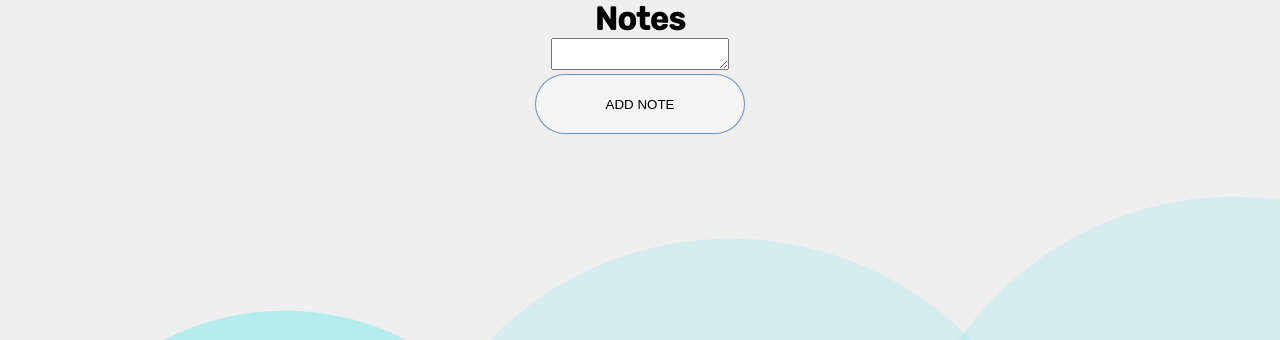
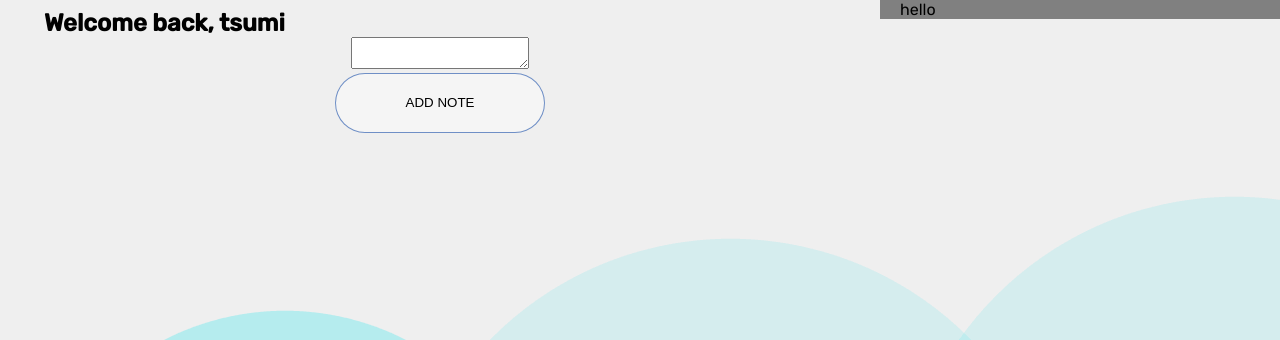
Before and after one commit to tsuminetic/dockerproj, a Flask app: page / in a window 1280 px wide. Shown: the part 93-433 px from the top of the page. Run offline with Flask 3, Linux system fonts and the light colour scheme; a user stored in the database is signed in.

Commit message:
list and note

```diff
--- a/templates/index.html
+++ b/templates/index.html
@@ -1,9 +1,40 @@
-{% extends "base.html" %} {% block head %}<title>Many.do</title>{% endblock %} {%
-block body %}
+{% extends "base.html" %}
 
 
-<h1 align="center">Notes</h1>
+{% block head %}
 
+
+<title>Many.do</title>
+
+
+{% endblock %}
+
+{% block body %}
+
+<style>
+  aside {
+    background-color: #CCCCCC;
+    float: right;
+    width: 380px;
+    padding-left: 20px;
+  }
+  section {
+    margin-right: 400px; /* Ensure there's space for the aside */
+  }
+</style>
+
+
+
+<aside style="background-color: gray;">
+  <p>hello</p>
+</aside>
+
+
+
+
+<section>
+
+<h1 align="start" style="margin-left: 5%;margin-top: 1% ;">Welcome back, {{ user.name}}</h1>
 
 <ul class="list-group" id="notes">
   <div class="container">
@@ -21,9 +52,6 @@
   </div>
 </ul>
 
-
-
-
 <form method="POST" align="center">
   <textarea name="note" id="note" class="form-control"></textarea>
   <div>
@@ -31,6 +59,7 @@
   </div>
 </form>
 
+</section>
 
 
 {% endblock %}
```
